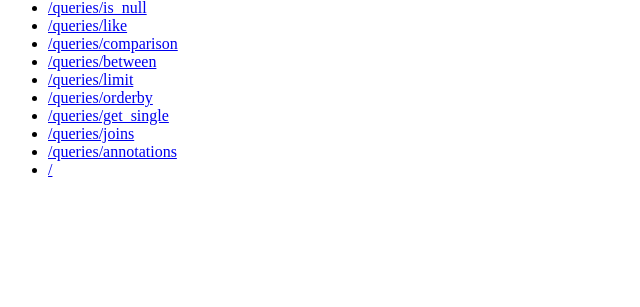
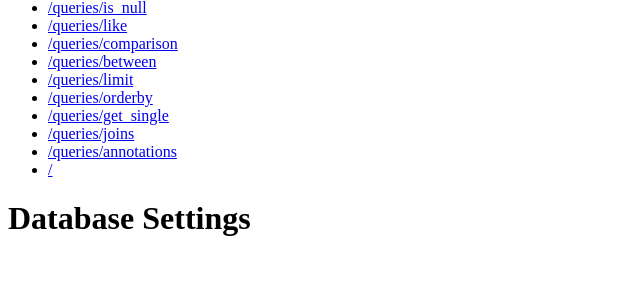
Before and after one commit to jabadia/django-querysets, a Django app: page /queries/ in a window 1280 px wide. Shown: the part 225-532 px from the top of the page, without its empty margins (0-640 px from the left). Run offline with Django 3.2, Linux system fonts and the light colour scheme.

Commit message:
show database settings

```diff
--- a/queries/templates/queries/index.html
+++ b/queries/templates/queries/index.html
@@ -11,5 +11,13 @@
         <li><a href="{{ url }}">{{ url }}</a></li>
         {% endfor %}
     </ul>
+    <h1>Database Settings</h1>
+    <table>
+    <tbody>
+        {% for key, value in database.items %}
+            <tr><td>{{ key }}</td><td>{{ value }}</td></tr>
+        {% endfor %}
+    </tbody>
+    </table>
 </body>
 </html>
```
